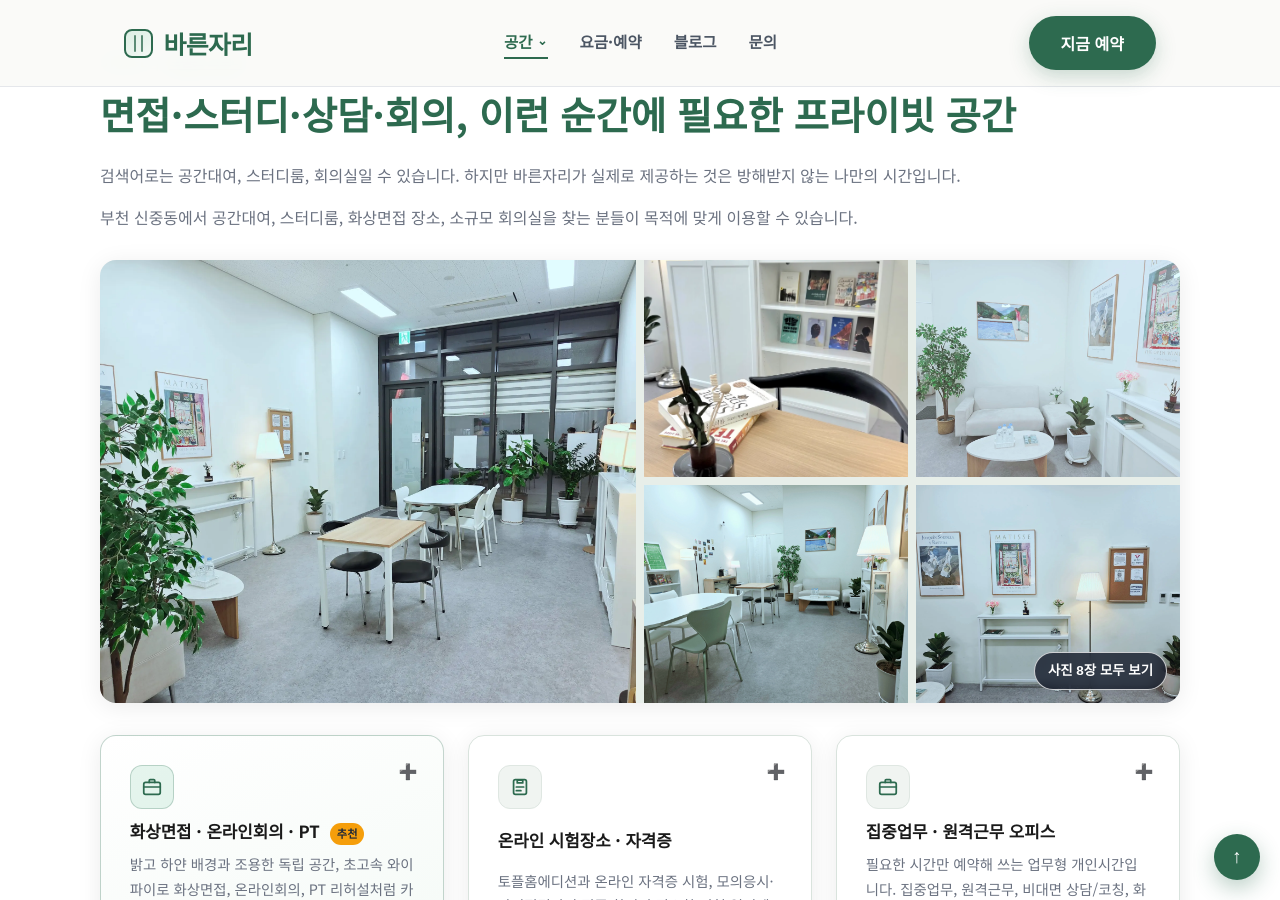
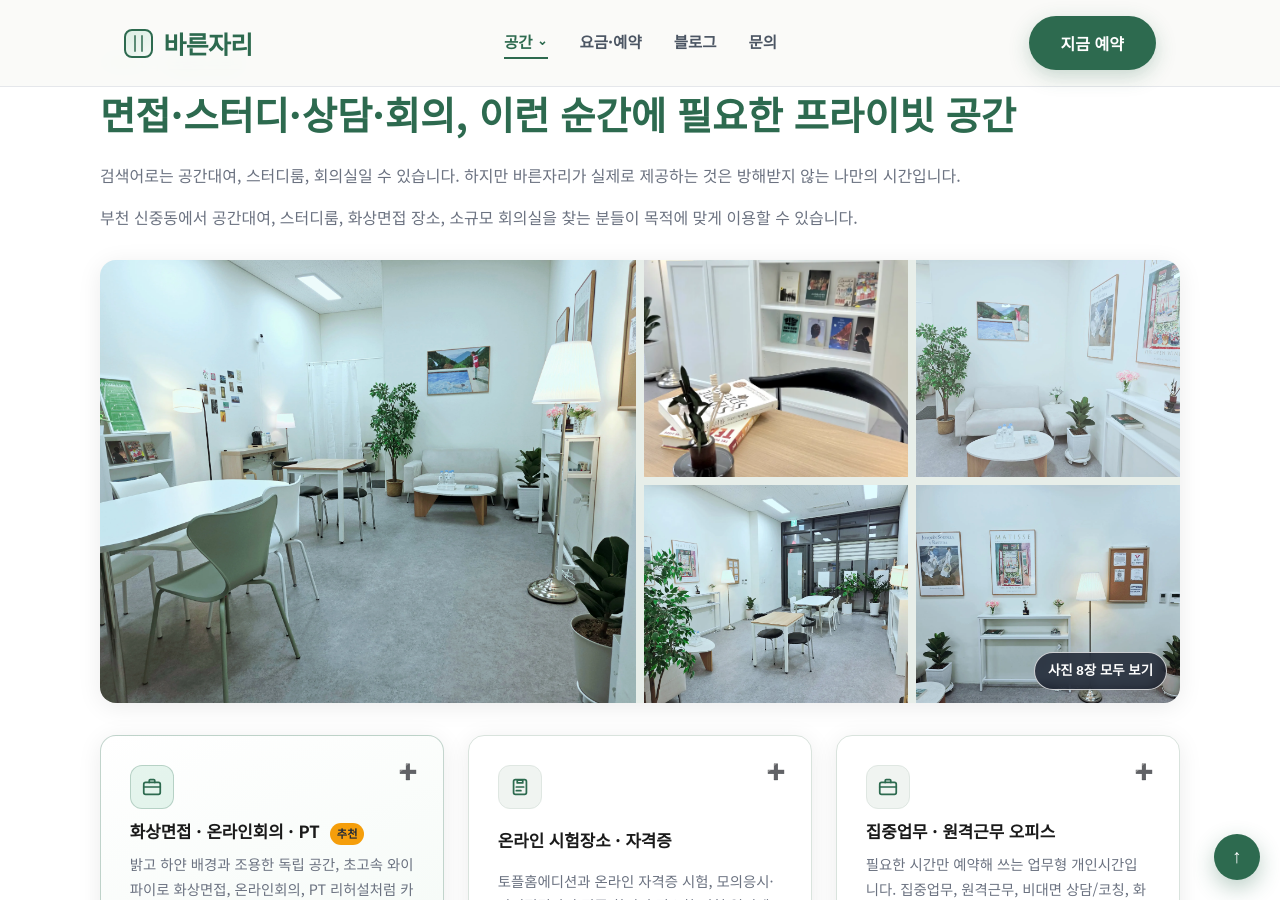
Before and after one commit to bareunspace/blog, a Jekyll site: the page built from index.html, in a window 1280 px wide and 900 px high, scrolled down 790 px. Built offline with Jekyll 4.4.1, drawn with Linux system fonts in a browser that asks for light colours.

Commit message:
대표갤러리 이미지 변경

```diff
--- a/index.html
+++ b/index.html
@@ -50,8 +50,8 @@ script_version: 20260719-1
       <div class="space-gallery" id="gallery" aria-label="바른자리 공간 사진">
         <div class="space-gallery-track" id="galleryTrack">
           <figure class="gallery-item space-gallery-item space-gallery-featured">
-            <button type="button" class="gallery-open" data-src="images/06.webp" data-alt="바른자리 전체 공간 와이드 뷰" aria-label="바른자리 전체 공간 와이드 뷰 확대 보기">
-              <img src="images/06.webp" alt="바른자리 전체 공간 와이드 뷰" loading="lazy" width="4000" height="3000" />
+            <button type="button" class="gallery-open" data-src="images/10.webp" data-alt="바른자리 소파 라운지 공간" aria-label="바른자리 소파 라운지 공간 확대 보기">
+              <img src="images/10.webp" alt="바른자리 소파 라운지 공간" loading="lazy" width="4000" height="3000" />
             </button>
           </figure>
           <figure class="gallery-item space-gallery-item">
@@ -65,8 +65,8 @@ script_version: 20260719-1
             </button>
           </figure>
           <figure class="gallery-item space-gallery-item">
-            <button type="button" class="gallery-open" data-src="images/10.webp" data-alt="바른자리 소파 라운지 공간" aria-label="바른자리 소파 라운지 공간 확대 보기">
-              <img src="images/10.webp" alt="바른자리 소파 라운지 공간" loading="lazy" width="4000" height="3000" />
+            <button type="button" class="gallery-open" data-src="images/06.webp" data-alt="바른자리 전체 공간 와이드 뷰" aria-label="바른자리 전체 공간 와이드 뷰 확대 보기">
+              <img src="images/06.webp" alt="바른자리 전체 공간 와이드 뷰" loading="lazy" width="4000" height="3000" />
             </button>
           </figure>
           <figure class="gallery-item space-gallery-item">
```
